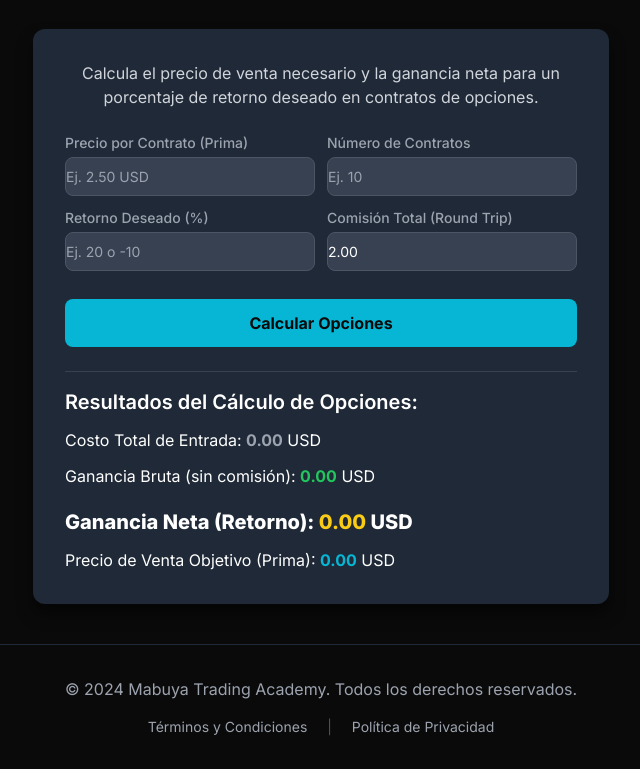
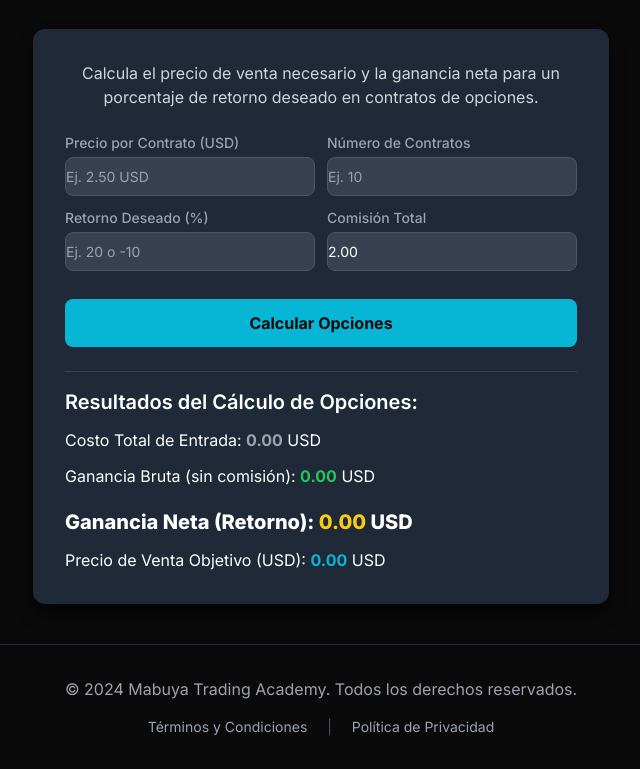
Before and after one commit to pixaric/mabuya_trading, a plain HTML site: page calculadora.html in a window 1280 px wide. Shown: the part 1970-2739 px from the top of the page, without its empty margins (319-959 px from the left). Drawn offline with nearby package versions, Linux system fonts and the light colour scheme.

Commit message:
Update calculadora.html

```diff
--- a/calculadora.html
+++ b/calculadora.html
@@ -235,9 +235,9 @@
                     <p class="text-gray-300 mb-5 sm:mb-6 text-center text-sm sm:text-base">Calcula el precio de venta necesario y la ganancia neta para un porcentaje de retorno deseado en contratos de opciones.</p>
 
                     <div class="grid grid-cols-2 gap-3 mobile-compact-gap">
-                        <!-- Precio por Contrato (o prima) -->
+                        <!-- Precio por Contrato (USD) -->
                         <div>
-                            <label for="optionsPrice" class="block text-xs font-medium text-gray-400 mb-1 sm:text-sm">Precio por Contrato (Prima)</label>
+                            <label for="optionsPrice" class="block text-xs font-medium text-gray-400 mb-1 sm:text-sm">Precio por Contrato (USD)</label>
                             <input type="number" id="optionsPrice" value="" step="0.01" class="w-full input-compact bg-gray-700 text-white border border-gray-600 rounded-lg focus:ring-accent focus:border-accent" placeholder="Ej. 2.50 USD">
                         </div>
                         <!-- Número de Contratos -->
@@ -250,9 +250,9 @@
                             <label for="optionsPercentage" class="block text-xs font-medium text-gray-400 mb-1 sm:text-sm">Retorno Deseado (%)</label>
                             <input type="number" id="optionsPercentage" value="" step="0.1" class="w-full input-compact bg-gray-700 text-white border border-gray-600 rounded-lg focus:ring-accent focus:border-accent" placeholder="Ej. 20 o -10">
                         </div>
-                        <!-- Comisión Total (Editable, por defecto 2) -->
+                        <!-- Comisión Total -->
                         <div>
-                            <label for="optionsCommission" class="block text-xs font-medium text-gray-400 mb-1 sm:text-sm">Comisión Total (Round Trip)</label>
+                            <label for="optionsCommission" class="block text-xs font-medium text-gray-400 mb-1 sm:text-sm">Comisión Total</label>
                             <input type="number" id="optionsCommission" value="2.00" step="0.01" class="w-full input-compact bg-gray-700 text-white border border-gray-600 rounded-lg focus:ring-accent focus:border-accent" placeholder="Ej. 2.00 USD">
                         </div>
                     </div>
@@ -268,7 +268,7 @@
                         <p class="text-sm sm:text-base">Costo Total de Entrada: <span id="optionsTotalCost" class="font-bold text-gray-400">0.00</span> USD</p>
                         <p class="text-sm sm:text-base">Ganancia Bruta (sin comisión): <span id="optionsGrossProfit" class="font-bold text-green-500">0.00</span> USD</p>
                         <p class="text-lg pt-1 font-extrabold sm:text-xl sm:pt-2">Ganancia Neta (Retorno): <span id="optionsNetProfit" class="text-secondary-accent">0.00</span> USD</p>
-                        <p class="text-sm sm:text-base">Precio de Venta Objetivo (Prima): <span id="optionsSalePrice" class="font-bold text-accent">0.00</span> USD</p>
+                        <p class="text-sm sm:text-base">Precio de Venta Objetivo (USD): <span id="optionsSalePrice" class="font-bold text-accent">0.00</span> USD</p>
                         <p id="optionsWarning" class="text-red-400 text-xs mt-1 hidden sm:text-sm">⚠️ Por favor, ingresa valores numéricos válidos. Precio debe ser ≥ 0 y Contratos debe ser > 0.</p>
                     </div>
 
@@ -600,7 +600,7 @@
             // El factor de 100 es crucial para las opciones (1 contrato = 100 acciones)
             const multiplier = optionsContracts * 100;
 
-            // 1. Costo Total de Entrada (Prima * 100 * Contratos)
+            // 1. Costo Total de Entrada (Precio por Contrato * 100 * Contratos)
             const totalCost = optionsPrice * multiplier;
 
             // 2. Ganancia Bruta Deseada (sin comisión)
@@ -612,7 +612,7 @@
             // 4. Monto Total de Venta (Capital + Ganancia Bruta)
             const totalSaleAmount = totalCost + targetGrossProfit;
 
-            // 5. Precio de Venta Objetivo (Prima)
+            // 5. Precio de Venta Objetivo (USD)
             // Se calcula dividiendo el valor total de la posición al cierre entre el número de acciones.
             const optionsSalePrice = totalSaleAmount / multiplier;
 
```
